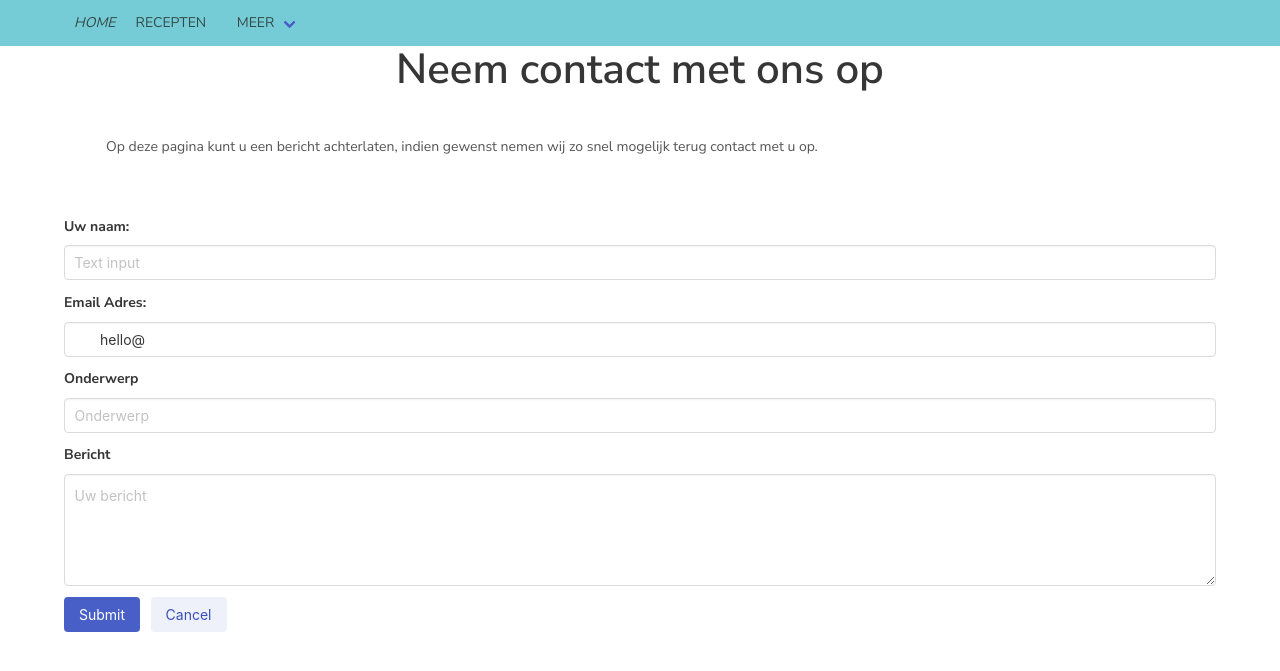
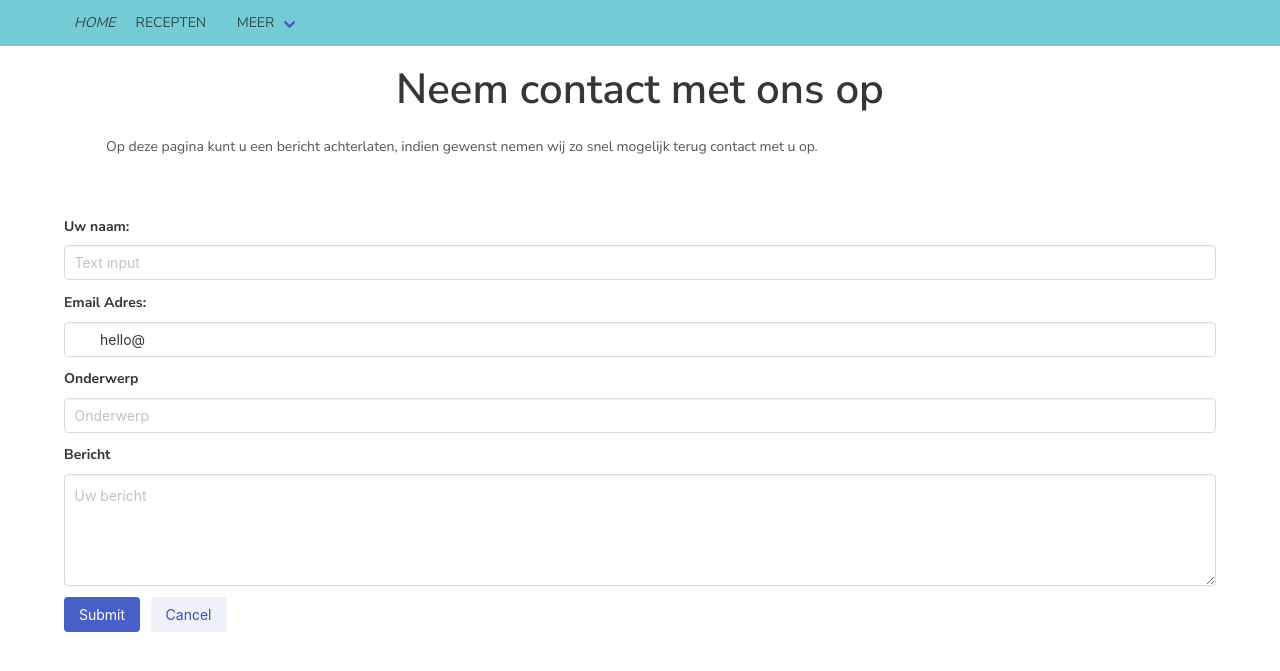
Before and after one commit to inktvis75/vegdelicieus, a Jekyll site: the page built from contact.html, in a window 1280 px wide. Shown: the top 671 px of the page. Built offline with Jekyll 4.4.1, drawn with Linux system fonts in a browser that asks for light colours.

Commit message:
fix recipe layout

```diff
--- a/assets/css/main.css
+++ b/assets/css/main.css
@@ -38,6 +38,11 @@
   line-height: 1.2;
 }
 
+h1.title {
+    margin-top: 20px;
+    margin-bottom: -20px;
+}
+
 p {
   font-weight: 400;
   color: #555;
@@ -72,6 +77,7 @@
 
 .header-top {
     position: relative !important;
+    margin-bottom: 10px;
 }
 
 .bg-mblue {
```
